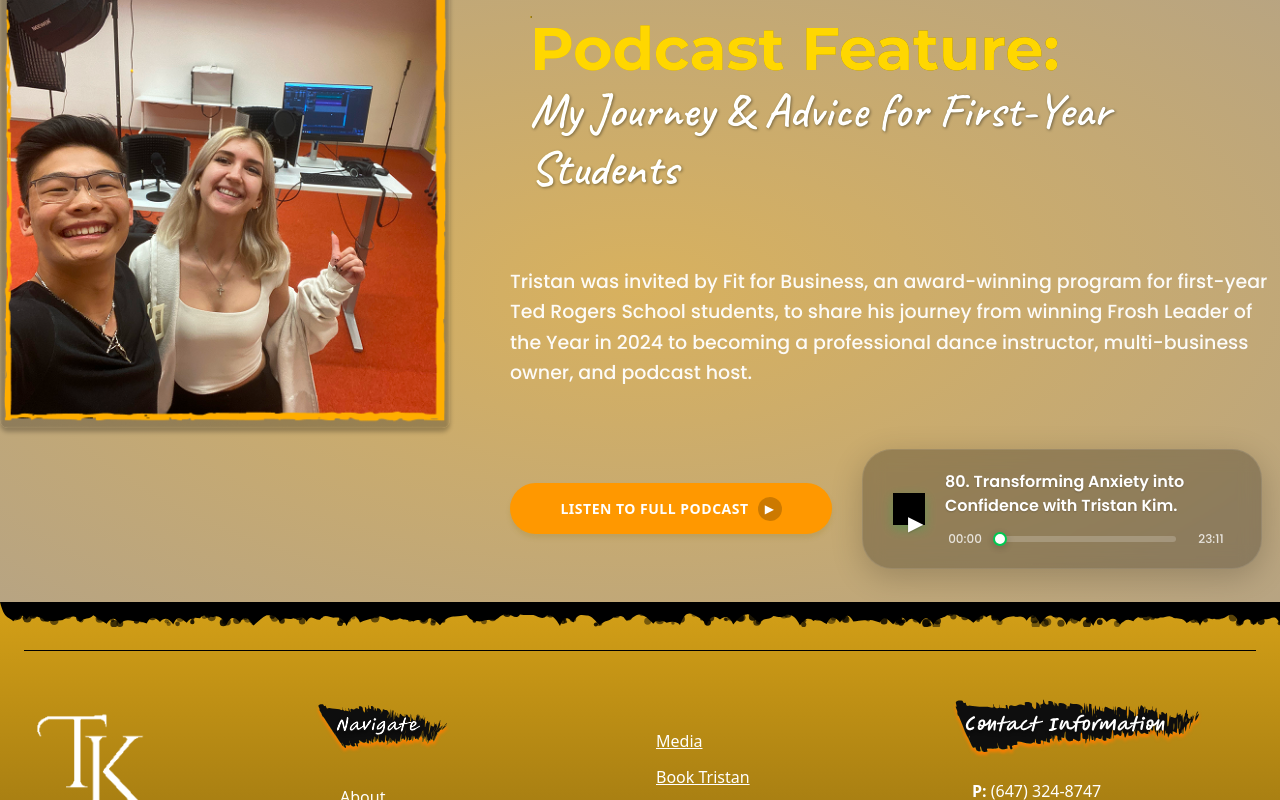
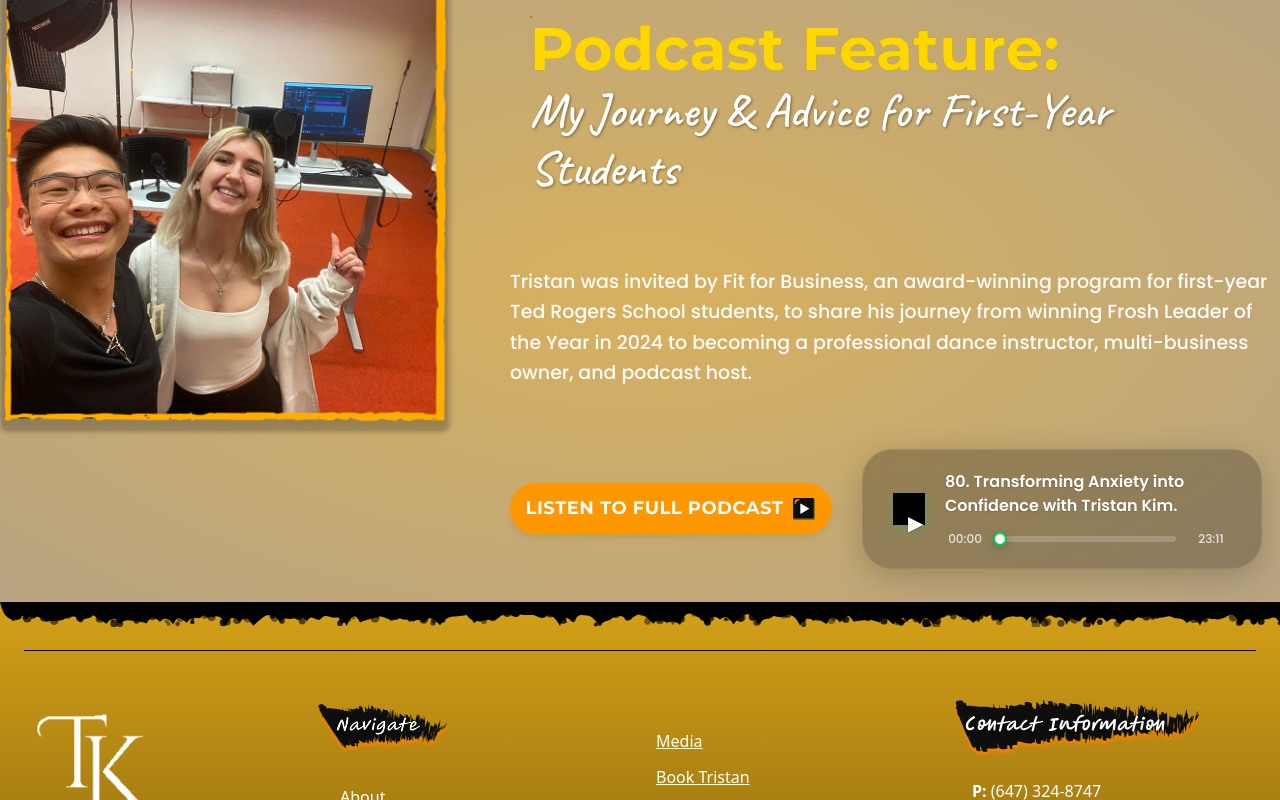
Before and after one commit to SyedKumailAbbas/Tristan, a React (Vite) app: page /media in a window 1280 px wide. Shown: the part 2000-2800 px from the top of the page. Built offline with nearby package versions, Linux system fonts and the light colour scheme; no server answers.

Commit message:
sum tweaks

```diff
--- a/src/components/ABOUT/mobile.jsx
+++ b/src/components/ABOUT/mobile.jsx
@@ -96,7 +96,7 @@ export default function Mobile() {
           </div>
 
           {/* Video Section */}
-          <div className="flex justify-center items-start">
+          <div className="flex flex-col items-center ">
             <video
               src={video}
               controls={false}
@@ -106,6 +106,11 @@ export default function Mobile() {
               playsInline
               className="object-contain"
             />
+
+            {/* Caption below video */}
+            <p className="mt-3 text-center font-[Poppins] font-semibold italic text-[18px] text-white max-w-md">
+              “Live footage of the defining moment which changed everything.”
+            </p>
           </div>
         </div>
       </div>
--- a/src/components/BookTristan/Newsletter/Newsletter.css
+++ b/src/components/BookTristan/Newsletter/Newsletter.css
@@ -49,12 +49,13 @@
   padding: 10px;
   gap: 12px;
   background: #ffae00;
-  font-family: "Times New Roman", Times, serif;
+  font-family: "Montserrat", sans-serif;
   font-weight: 700;
   font-style: Bold;
   font-size: 19px;
   line-height: 100%;
   letter-spacing: 0.5%;
+    border-radius: 0;
 
   box-shadow: 0px 4px 4px 0px #f77e004d;
 
--- a/src/components/Hero/Hero.css
+++ b/src/components/Hero/Hero.css
@@ -108,11 +108,7 @@
   box-shadow: none;
 }
 /* SVG icon size */
-.play-icon {
-  width: 1.5rem;
-  height: 1.5rem;
-  flex-shrink: 0;
-}
+
 
 /* optional underline on text only */
 .play-cta:hover span,
--- a/src/components/Hero/Hero.jsx
+++ b/src/components/Hero/Hero.jsx
@@ -24,7 +24,7 @@ export default function Hero() {
         <div className="hero-buttons">
           <button className="cta">Unlock Your Purpose</button>
           <button className="play-cta">
-            <img src={playIcon} alt="" className="play-icon" />
+            <img src={playIcon} alt="" className=" w-8 h-8" />
             <span><strong>Watch&nbsp;Tristan&nbsp;In&nbsp;Action</strong></span>
           </button>
         </div>
--- a/src/components/MEDIA/podcastFeature/podcastFeature.css
+++ b/src/components/MEDIA/podcastFeature/podcastFeature.css
@@ -174,6 +174,7 @@
 }
 
 .listen-btn {
+  font-family: "Montserrat", sans-serif;
   width: 322px;
   height: 51px;
   background: #ff9800;
@@ -181,8 +182,8 @@
   border-radius: 200px;
   padding: 10px;
   color: white;
-  font-weight: 600;
-  font-size: 14px;
+  font-weight: 700;   /* bold */
+  font-size: 18px;    /* updated size */
   cursor: pointer;
   display: flex;
   align-items: center;
--- a/src/components/MEDIA/podcastFeature/podcastFeature.jsx
+++ b/src/components/MEDIA/podcastFeature/podcastFeature.jsx
@@ -1,5 +1,6 @@
 import React, { useState, useRef, useEffect } from "react";
 import leftimg from "../../../assets/Rectangle 20.png";
+import playIcon from "../../../assets/noto_play-button(2).svg";
 import "./podcastFeature.css";
 
 const PodcastFeature = () => {
@@ -92,7 +93,7 @@ const PodcastFeature = () => {
             <div className="player-controls">
               <button className="listen-btn">
                 LISTEN TO FULL PODCAST
-                <span className="play-icon-btn">▶</span>
+                <img src={playIcon} alt="Play Icon" className="w-6 h-6" />
               </button>
 
               <div className="audio-player">
--- a/src/components/Navbar/Navbar.jsx
+++ b/src/components/Navbar/Navbar.jsx
@@ -10,7 +10,9 @@ export default function Navbar() {
       <div className="navbar__inner">
         {/* Logo/Brand */}
         <div className="navbar__brand">
-          <img src={Tk} alt="TK Logo" className="navbar__logo" />
+          <Link to="/">
+            <img src={Tk} alt="TK Logo" className="navbar__logo" />
+          </Link>
         </div>
 
         {/* Navigation Menu */}
--- a/src/pages/keynotes.jsx
+++ b/src/pages/keynotes.jsx
@@ -1,19 +1,17 @@
-// home.jsx
-import JANU from "../components/Keynotes/HEADER";
-//import High from "../components/Keynotes/HighSchool";
-import High from "../components/Keynotes/HighImage";
-import Secondary from "../components/Keynotes/secondaryimage";
-import CORPORATION from "../components/Keynotes/CorpImage";
-import Headtristan from "../components/Keynotes/headimage";
+import React, { Suspense, lazy } from "react";
+
+const High = lazy(() => import("../components/Keynotes/HighImage"));
+const Secondary = lazy(() => import("../components/Keynotes/secondaryimage"));
+const CORPORATION = lazy(() => import("../components/Keynotes/CorpImage"));
+const Headtristan = lazy(() => import("../components/Keynotes/headimage"));
+
 export default function Keynote() {
   return (
-    <>
-      <Headtristan/>
-      {/* <JANU /> */}
-      <High/>
-      <Secondary/>
-      {/* <Corp /> */}
-      <CORPORATION/>
-    </>
+    <Suspense fallback={<div>Loading...</div>}>
+      <Headtristan />
+      <High />
+      <Secondary />
+      <CORPORATION />
+    </Suspense>
   );
 }
```
